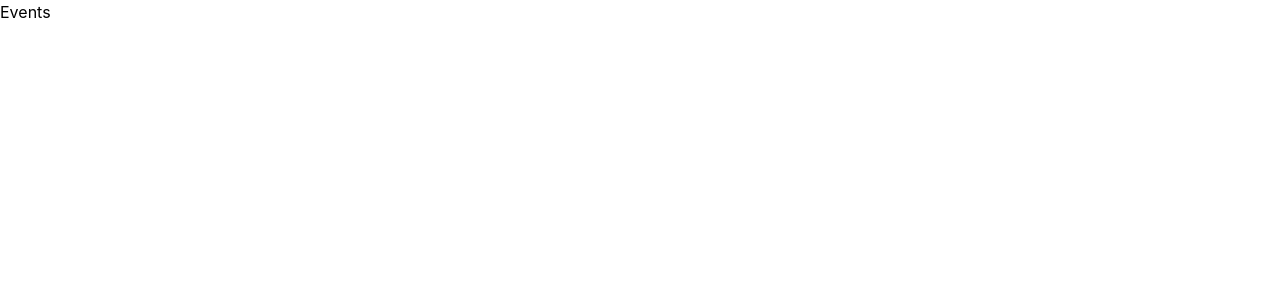
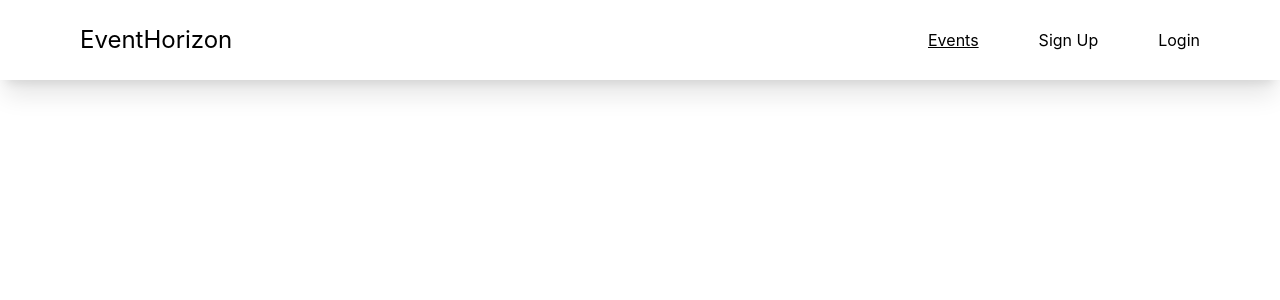
Before and after one commit to DragonShadow343/EventHorizon, a React (Vite) app in the folder Frontend/: page /events in a window 1280 px wide. Shown: the top 300 px of the page. Built offline with nearby package versions, Linux system fonts and the light colour scheme.

Commit message:
Added a navbar to all of the pages

```diff
--- a/Frontend/src/components/HomeNavBar.jsx
+++ b/Frontend/src/components/NavBar/LandingNavBar.jsx
@@ -1,28 +1,29 @@
-import { Link } from "react-router-dom"
+import { NavLink } from "react-router-dom"
 
 const HomeNavBar = ({className}) => {
+
   return (
     <>
         <nav className={`flex shadow-xl h-20 w-3/5 mx-auto my-15 px-10 items-center justify-between rounded-full ${className}`}>
 
-            <Link to="/">
+            <NavLink to="/">
               <h1 className='text-2xl'>EventHorizon</h1>
-            </Link>
+            </NavLink>
             <ul className='flex gap-x-5'>
-                <li className='cursor-pointer'>
-                  <Link to="/events">
+                <li>
+                  <NavLink to="/events">
                     Events
-                  </Link>
+                  </NavLink>
                 </li>
-                <li className='cursor-pointer'>
-                  <Link to="/signup">
+                <li>
+                  <NavLink to="/signup">
                     Sign Up
-                  </Link>
+                  </NavLink>
                 </li>
-                <li className='cursor-pointer'>
-                  <Link to="/login">
+                <li>
+                  <NavLink to="/login">
                     Login
-                  </Link>
+                  </NavLink>
                 </li>
             </ul>
         </nav>
--- /dev/null
+++ b/Frontend/src/components/NavBar/Navbar.jsx
@@ -0,0 +1,34 @@
+import React from 'react'
+import { NavLink } from 'react-router'
+
+const Navbar = ({className}) => {
+  return (
+    <>
+        <nav className={`flex shadow-xl h-20 w-screen mx-auto px-20 items-center justify-between ${className}`}>
+
+            <NavLink to="/">
+              <h1 className='text-2xl'>EventHorizon</h1>
+            </NavLink>
+            <ul className='flex gap-x-15'>
+                <li>
+                  <NavLink to="/events" className={({isActive}) => `cursor-pointer ${isActive? "underline": ""}`}>
+                    Events
+                  </NavLink>
+                </li>
+                <li>
+                  <NavLink to="/signup" className={({isActive}) => `cursor-pointer ${isActive? "underline": ""}`}>
+                    Sign Up
+                  </NavLink>
+                </li>
+                <li>
+                  <NavLink to="/login" className={({isActive}) => `cursor-pointer ${isActive? "underline": ""}`}>
+                    Login
+                  </NavLink>
+                </li>
+            </ul>
+        </nav>
+    </>
+  )
+}
+
+export default Navbar
--- a/Frontend/src/pages/Events.jsx
+++ b/Frontend/src/pages/Events.jsx
@@ -1,8 +1,11 @@
 import React from 'react'
+import Navbar from '../components/NavBar/Navbar'
 
 const Events = () => {
   return (
-    <div>Events</div>
+    <>
+      <Navbar />
+    </>
   )
 }
 
--- a/Frontend/src/pages/Home.jsx
+++ b/Frontend/src/pages/Home.jsx
@@ -1,10 +1,10 @@
 import React from 'react'
-import HomeNavBar from './../components/HomeNavBar'
+import LandingNavBar from './../components/NavBar/LandingNavBar'
 
 const Home = () => {
   return (
     <>
-        <HomeNavBar className={""}/>
+        <LandingNavBar className={""}/>
     </>
   )
 }
--- a/Frontend/src/pages/Login.jsx
+++ b/Frontend/src/pages/Login.jsx
@@ -1,8 +1,11 @@
 import React from 'react'
+import Navbar from '../components/NavBar/Navbar'
 
 const Login = () => {
   return (
-    <div>Login</div>
+    <>
+      <Navbar />
+    </>
   )
 }
 
--- a/Frontend/src/pages/Signup.jsx
+++ b/Frontend/src/pages/Signup.jsx
@@ -1,8 +1,11 @@
 import React from 'react'
+import Navbar from '../components/NavBar/Navbar'
 
 const Signup = () => {
   return (
-    <div>Signup</div>
+    <>
+      <Navbar />
+    </>
   )
 }
 
```
